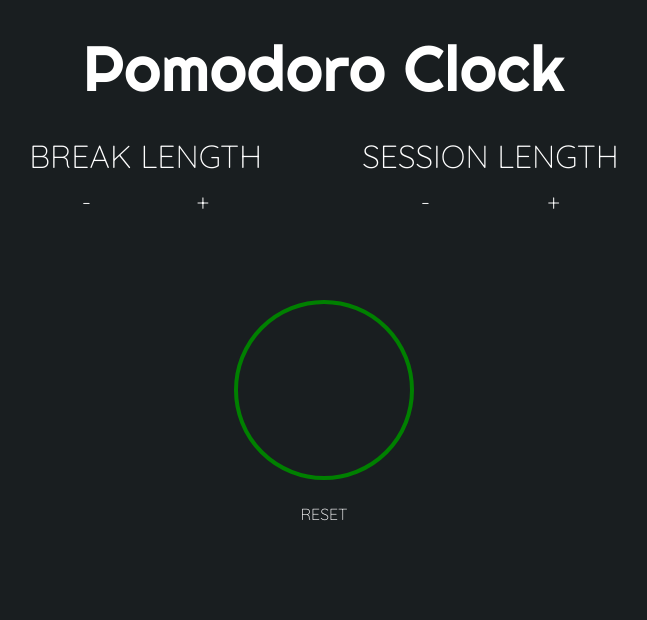
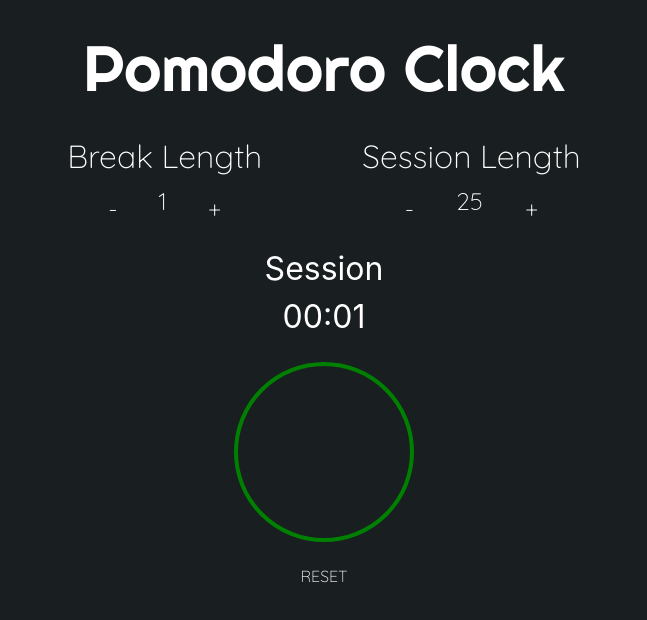
Before and after one commit to nthnmillar/pomodoro-react, a React (Create React App) app: page / in a window 1280 px wide. Shown: the top 620 px of the page, without its empty margins (316-963 px from the left). Built offline with nearby package versions, Linux system fonts and the light colour scheme.

Commit message:
timer working with react hooks

```diff
--- a/src/App.js
+++ b/src/App.js
@@ -1,87 +1,147 @@
-import React from 'react';
+import React, {useState, useEffect, userRef} from 'react';
 import 'bootstrap';
 
-const BreakLength = () => {
-  return (
-    <div className = "choiceDiv text-center">
-      <h2 id ="break-label">BREAK LENGTH</h2>
-      <div className = "selectDiv">
-        <button /* onClick= */ id ="break-decrement">-</button>
-        <p id="break-length"></p>
-        <button  /* onClick= */ id ="break-increment">+</button>
-      </div>
-    </div>
-  )
-}
 
-const SessionLength = () => {
-  return (
-    <div className = "choiceDiv text-center">
-      <h2 id ="session-label">SESSION LENGTH</h2>
-      <div className = "selectDiv">
-        <button  /* onClick= */ id ="session-decrement">-</button>
-        <p id="session-length"></p>
-        <button  /* onClick= */ id ="session-increment">+</button>
-      </div>
-    </div>
-  )
-}
+const App = (props) => {
+  const [breakCount, setBreakCount] = useState(1);
+  const [sessionCount, setSessionCount] = useState(25);
 
-const TimeLabel = () => {
-  return (
-    <>
-      <span id="timer-label"></span>
-    </>
-  )
-}
+  const [period, setPeriod] = useState(undefined);
+  const [playOn, setPlayOn] = useState(false);
+  let count = 1;
+  const [clockCount, setClockCount] = useState(count);
+  let timer = "Session";
+  const [currentTimer, setCurrentTimer] = useState(timer);
 
-const Time = () => {
-  return (
-    <>
-       <span id="time-left"></span>
-    </>
-    )
-}
 
-const PieButton = () => {
+  const handleStartStop = () => {
+    if(!playOn){
+      setPlayOn(true);
+      setPeriod(setInterval(() => {
+        count--;
+        setClockCount(count);
+
+        /*
+        if(countCheck === 0){
+          setCurrentTimer((currentTimer === "Session") ? "Break" : "Session");
+          setClockCount((currentTimer === "Session") ? (breakCount * 60) : (sessionCount * 60));
+        }
+        */
+
+        console.log(clockCount,"clock Count setInterval");
+        if (count === 0 && timer === "Session" ){
+          timer = "Break";
+          setCurrentTimer(timer);
+          count = breakCount * 60;
+        } else if (count === 0 && timer === "Break"){
+          timer = "Session";
+          setCurrentTimer(timer);
+          count = sessionCount * 60;
+        }
+
+      }, 1000))
+    }else{
+      setPlayOn(false);
+      setPeriod(clearInterval(period));
+    }
+  }
+  /*
+  useEffect(() => {
+
+  },[]);
+  */
+
+  console.log(clockCount,"clock Count App",period, period);
+
+  const breakProps = {
+    title: 'Break Length',
+    count: breakCount,
+  //  handleDec: this.handleBreakDec,
+ //   handleInc: this.handleBreakInc
+  }
+
+  const sessionProps = {
+    title: 'Session Length',
+    count: sessionCount,
+  //  handleDec: this.handleSessionDec,
+  //  handleInc: this.handleSessionInc
+  }
+
+  const timeLoad = (inp) =>{
+    /*
+    let minutes = Math.floor(inp / 60);
+    let seconds = inp % 60;
+
+    seconds = seconds< 0 ? ('0' + seconds) : seconds;
+    return minutes + ":" + seconds;
+    */
+
+    inp = inp * 1000
+    let hours = Math.floor((inp % (1000 * 60 * 60 * 24)) / (1000 * 60 * 60));
+    let minutes = Math.floor((inp % (1000 * 60 * 60)) / (1000 * 60));
+    let seconds = Math.floor((inp % (1000 * 60)) / 1000);
+
+    if(minutes < 10){
+      minutes = '0' + minutes;
+    }
+    if(seconds < 10){
+      seconds = '0'+ seconds;
+    }
+    if (hours > 0){
+      return hours + ':' + minutes + ':' + seconds;
+    }else{
+      return minutes + ':' + seconds;
+    }
+
+  }
+
+  const handleDec = () => {
+    if(!playOn){
+
+    }
+  }
+
+  const handleInc = () => {
+    if(!playOn){
+
+    }
+  }
 
   return (
-    <>
-      <button id="start_stop"   /* onClick= */ >
-        <div /* style={{backgroundColor: props.timerClockCol, backgroundImage: props.timerClockImg , borderColor: props.timerClockCol  }} */ className="pie degree"/>
-      </button>
-    </>
-    )
-}
-
-const Reset = () => {
-  return (
-    <>
-      <button id="reset"  /* onClick= */ className="text-center">
-        RESET
-      </button>
-    </>
-    )
-}
-
-const App = () =>{
-  return (
-
       <div className= "container">
         <h1 className="text-center">Pomodoro Clock</h1>
           <div className= "text-center" id="options">
-            <BreakLength/>
-            <SessionLength/>
+            <TimerSettings {...breakProps}/>
+            <TimerSettings {...sessionProps}/>
           </div>
           <div className= "text-center">
-            <TimeLabel/>
+            <span id="timer-label">{currentTimer}</span>
             <br/>
-            <Time/>
+            <span id="time-left">{timeLoad(clockCount)}</span>
           </div>
-          <PieButton/>
-          <Reset/>
+          <button id="start_stop" onClick={handleStartStop} >
+            <div /* style={{backgroundColor: props.timerClockCol, backgroundImage: props.timerClockImg , borderColor: props.timerClockCol  }} */ className="pie degree"/>
+          </button>
+          <button id="reset"   onClick={props.handleReset} className="text-center">
+          RESET
+        </button>
       </div>
     )
 }
 
+  const TimerSettings = (props) => {
+    return (
+        <div className = "choiceDiv text-center">
+          <h2 id ="break-label">{props.title}</h2>
+          <div className = "selectDiv">
+            <button  onClick={props.handleDec} id ="break-decrement">-</button>
+              <p id="break-length">{props.count}</p>
+            <button  onClick={props.handleInc} id ="break-increment">+</button>
+          </div>
+        </div>
+    )
+  }
+
+
+
 export default App;
```
